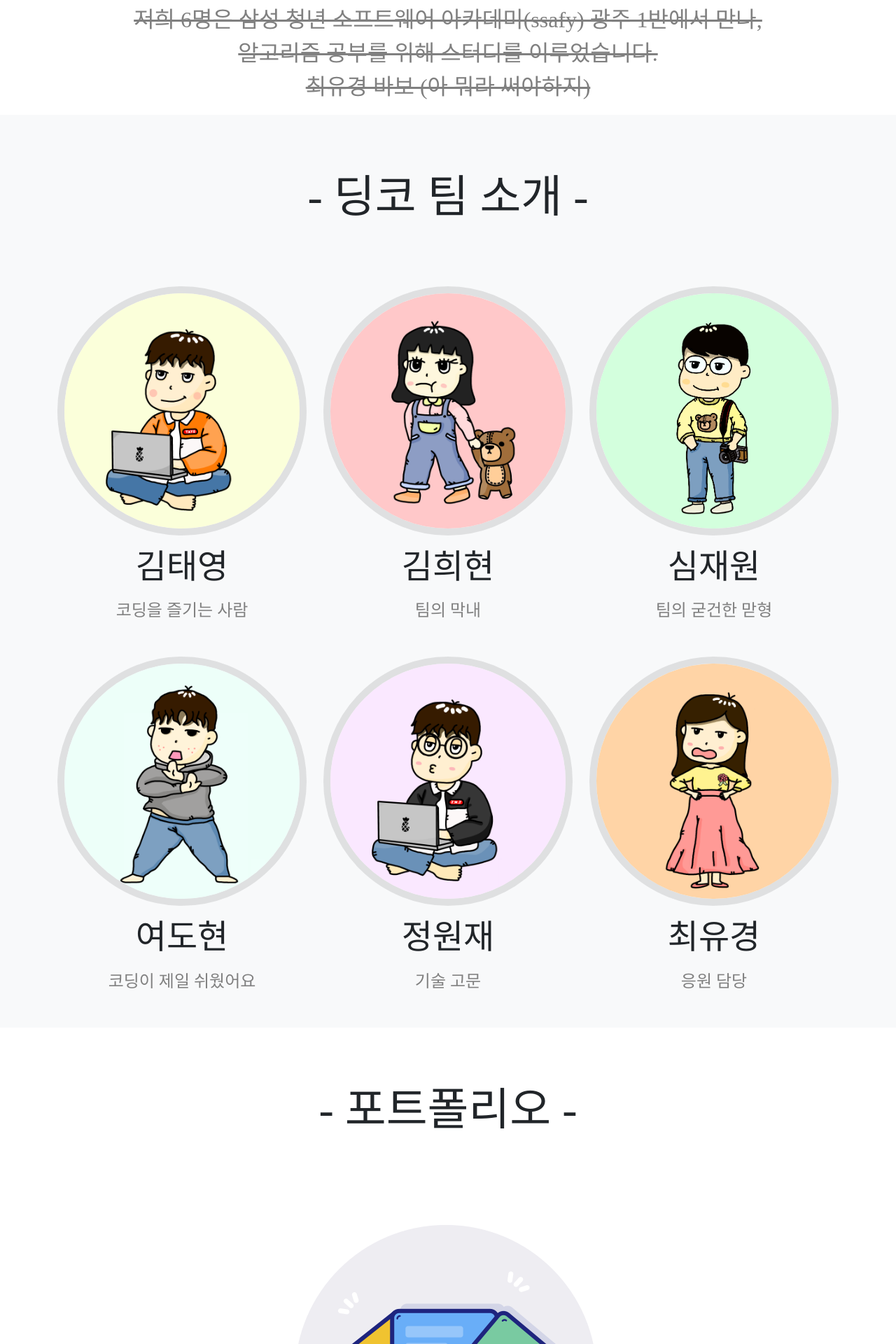
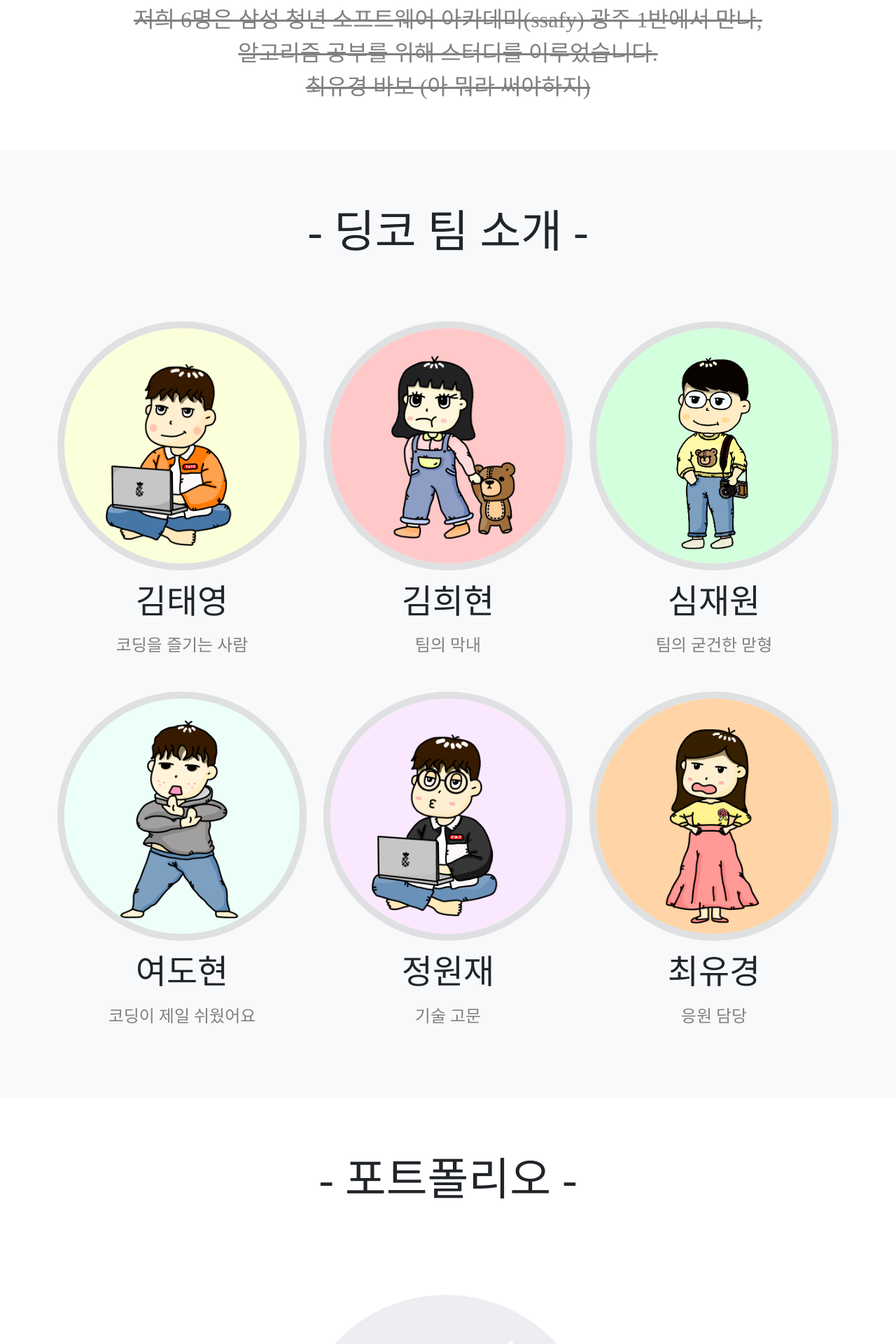
Before and after one commit to ssafy8th-python/woopolemong, a Django app: page /portfolios/ in a window 1280 px wide. Shown: the part 1680-3600 px from the top of the page at 70% size. Run offline with Django 3.2, Linux system fonts and the light colour scheme; some web fonts are replaced.

Commit message:
인덱스 만지작 만지작

```diff
--- a/woopolemong_django/portfolios/static/portfolios/css/index.css
+++ b/woopolemong_django/portfolios/static/portfolios/css/index.css
@@ -3,6 +3,10 @@
     src: url('https://cdn.jsdelivr.net/gh/projectnoonnu/noonfonts_four@1.2/JalnanOTF00.woff') format('woff');
     font-weight: normal;
     font-style: normal;
+}
+
+section{
+    padding-bottom: 50px;
 }
 
 #main_index{
```
